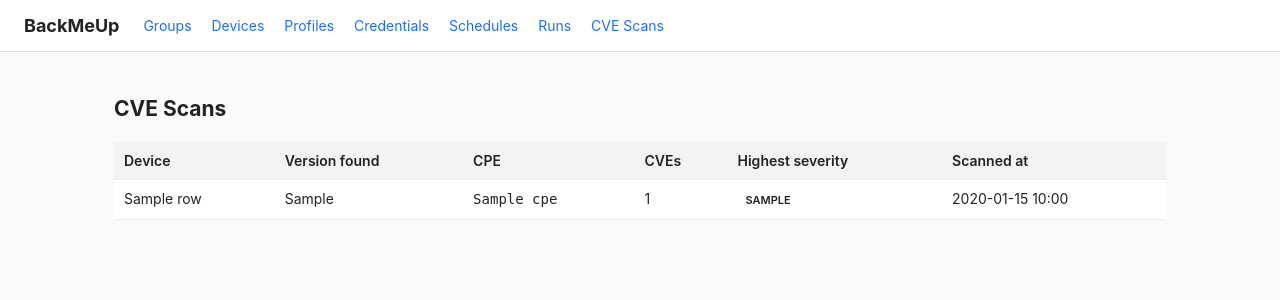
After one commit to jdhall75/bmu, a Python web app: template src/bmu/web/templates/cve/list.html in a window 1280 px wide. The commit adds this page. Shown: the top 300 px of the page. Run offline with Jinja, Linux system fonts and the light colour scheme; the template is opened without the code that fills it: most values are stand-ins (such as "Sample title", 1, 10 or a date in 2020); some libraries are stand-ins or nearby versions.

Commit message:
Phase 5: CVE scans UI page and device list badges
- /cve page lists all scan records: device, version, CPE, CVE count, severity, timestamp
- Device list gains CVE column: colour-coded badge from latest scan per device
- Severity badge CSS for critical/high/medium/low/none/unscanned
- CVE Scans added to nav; cve_scan appears in Schedule kind dropdown

Co-Authored-By: Claude Sonnet 4.6 <noreply@anthropic.com>

```diff
--- a/src/bmu/web/app.py
+++ b/src/bmu/web/app.py
@@ -8,6 +8,7 @@ from litestar.template.config import TemplateConfig
 from bmu.logging import configure_logging
 from bmu.web.routes import (
     credentials,
+    cve,
     dashboard,
     devices,
     groups,
@@ -31,6 +32,7 @@ def create_app() -> Litestar:
             credentials.router,
             schedules.router,
             runs.router,
+            cve.router,
             create_static_files_router(path="/static", directories=[STATIC_DIR]),
         ],
         template_config=TemplateConfig(
--- a/src/bmu/web/static/app.css
+++ b/src/bmu/web/static/app.css
@@ -33,3 +33,10 @@ form.table-form { display:block; max-width:100%; background:transparent; padding
 .bulk-edit-panel label { align-self:center; }
 .bulk-edit-panel input[type=number], .bulk-edit-panel select { width:100%; padding:6px 8px; border:1px solid #ccc; border-radius:4px; font:inherit; }
 .bulk-edit-panel .actions { grid-column:1/-1; display:flex; gap:8px; }
+.severity-badge { display:inline-block; padding:2px 8px; border-radius:10px; font-size:11px; font-weight:600; text-transform:uppercase; text-decoration:none; }
+.severity-critical { background:#fde2dd; color:#a11; }
+.severity-high { background:#fef0d4; color:#955a00; }
+.severity-medium { background:#fff8cc; color:#7a6000; }
+.severity-low { background:#dff5e3; color:#1a6b2a; }
+.severity-none { background:#e8e8e8; color:var(--muted); }
+.severity-unscanned { background:#f0f0f0; color:#aaa; }
--- a/src/bmu/web/templates/base.html
+++ b/src/bmu/web/templates/base.html
@@ -16,6 +16,7 @@
       <a href="/credentials">Credentials</a>
       <a href="/schedules">Schedules</a>
       <a href="/runs">Runs</a>
+      <a href="/cve">CVE Scans</a>
     </nav>
   </header>
   <main>
--- /dev/null
+++ b/src/bmu/web/templates/cve/list.html
@@ -0,0 +1,41 @@
+{% extends "base.html" %}
+{% block title %}CVE Scans - BMU{% endblock %}
+{% block content %}
+<h2>CVE Scans</h2>
+{% if not rows %}
+  <p>No CVE scans recorded yet. Create a schedule with kind <strong>cve_scan</strong> to get started.</p>
+{% else %}
+<table>
+  <thead>
+    <tr>
+      <th>Device</th>
+      <th>Version found</th>
+      <th>CPE</th>
+      <th>CVEs</th>
+      <th>Highest severity</th>
+      <th>Scanned at</th>
+    </tr>
+  </thead>
+  <tbody>
+  {% for row in rows %}
+    <tr>
+      <td>{{ row.device_name }}</td>
+      <td>{{ row.scan.version_found or '-' }}</td>
+      <td><code>{{ row.scan.cpe or '-' }}</code></td>
+      <td>{{ row.cve_count }}</td>
+      <td>
+        {% if row.highest_severity %}
+          <span class="severity-badge severity-{{ row.highest_severity | lower }}">{{ row.highest_severity }}</span>
+        {% elif row.cve_count == 0 %}
+          <span class="severity-badge severity-none">NONE</span>
+        {% else %}
+          -
+        {% endif %}
+      </td>
+      <td>{{ row.scan.scanned_at.strftime('%Y-%m-%d %H:%M') if row.scan.scanned_at else '-' }}</td>
+    </tr>
+  {% endfor %}
+  </tbody>
+</table>
+{% endif %}
+{% endblock %}
```
Also changed, not shown: src/bmu/web/routes/cve.py (added, +43 -0 lines), src/bmu/web/routes/devices.py (+21 -2 lines), src/bmu/web/templates/devices/list.html (+11 -2 lines), CHANGELOG.md.
